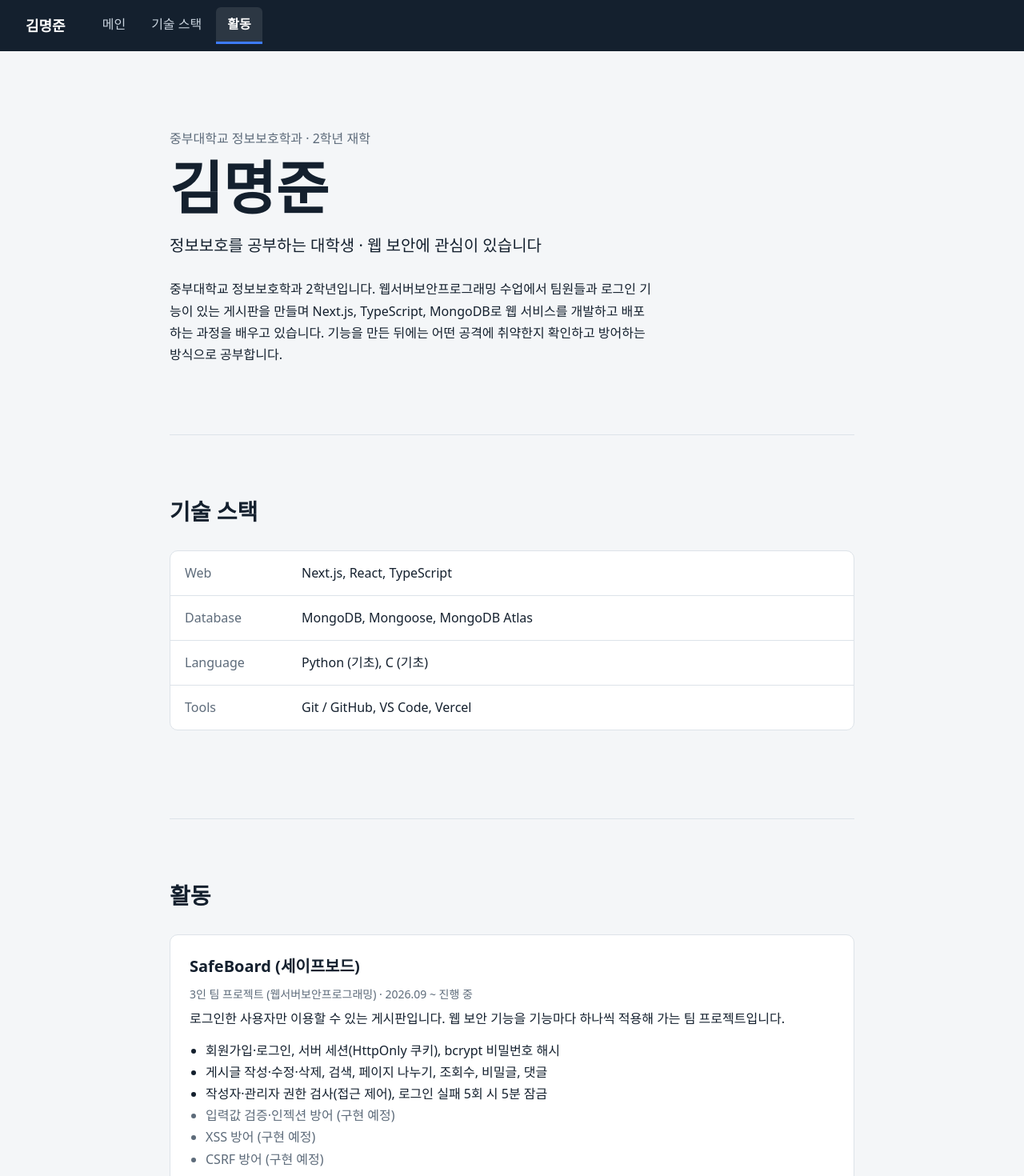
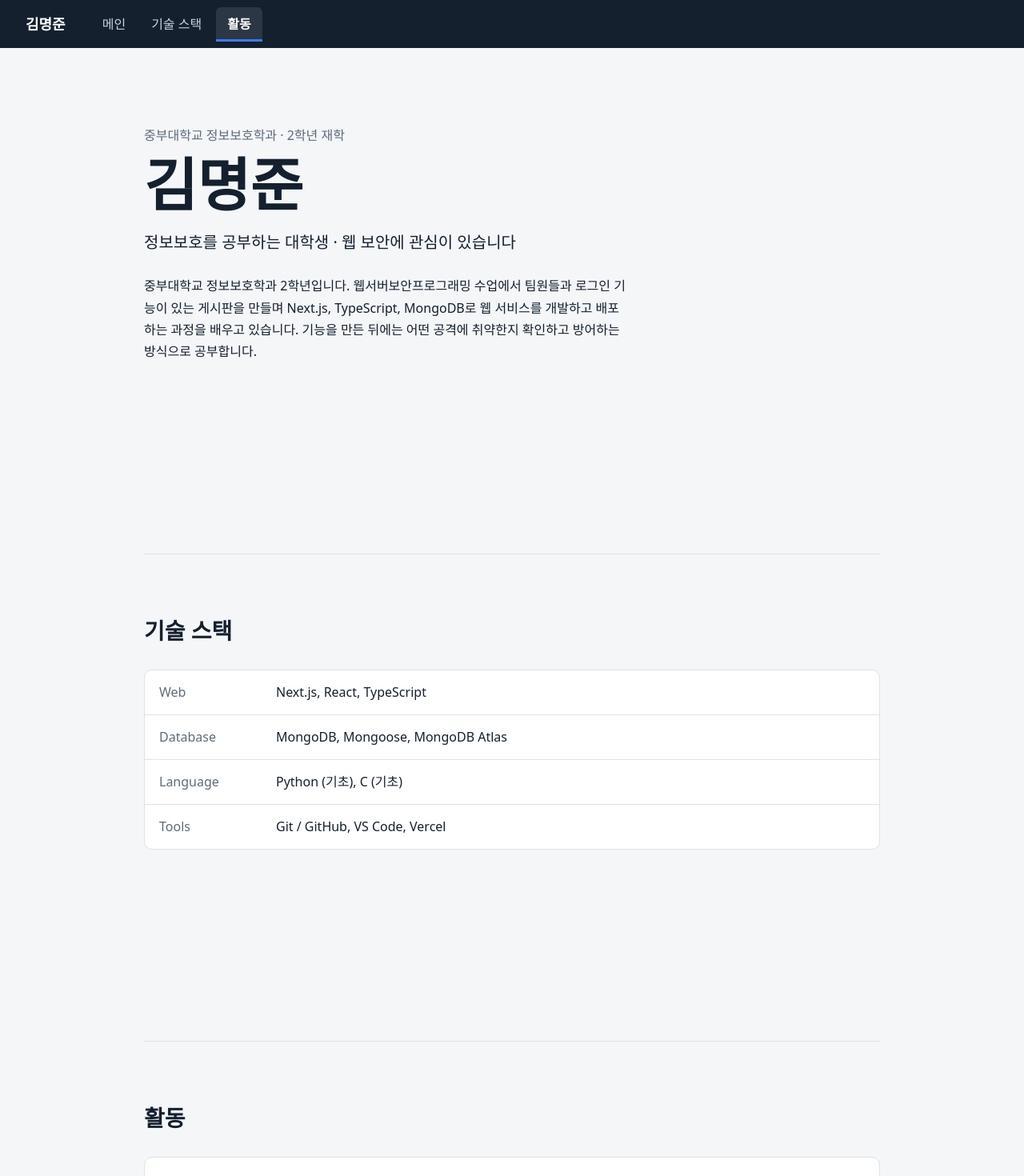
Before and after one commit to k35864316-spec/web_server_portfolio, a Next.js app: page / in a window 1280 px wide. Shown: the top 1470 px of the page at 80% size. Built offline with nearby package versions, Linux system fonts and the light colour scheme.

Commit message:
Rewrite styling in TypeScript (no CSS file), nav at top

```diff
--- a/src/app/globals.css
+++ /dev/null
@@ -1,53 +0,0 @@
-:root {
-  --bg: #f4f6f8; --panel: #fff; --ink: #14202e; --muted: #5d6b7a; --line: #dde3e9;
-  --side: #14202e; --side-ink: #c9d3de; --accent: #3d7bff;
-}
-* { box-sizing: border-box; }
-html { scroll-behavior: smooth; }
-body { margin: 0; background: var(--bg); color: var(--ink); font-family: system-ui, -apple-system, "Segoe UI", "Malgun Gothic", "Noto Sans KR", sans-serif; line-height: 1.7; }
-a { color: var(--accent); }
-button:focus-visible, a:focus-visible { outline: 3px solid var(--accent); outline-offset: 2px; }
-
-.shell { min-height: 100vh; }
-
-.side { position: sticky; top: 0; z-index: 5; height: 64px; background: var(--side); color: var(--side-ink); padding: 0 32px; display: flex; align-items: center; gap: 32px; overflow-x: auto; }
-.side-name { font-size: 18px; font-weight: 700; color: #fff; white-space: nowrap; }
-.side nav { display: flex; gap: 4px; }
-.side-btn { appearance: none; border: 0; background: transparent; color: inherit; font: inherit; white-space: nowrap; padding: 8px 14px; border-radius: 8px; cursor: pointer; border-bottom: 3px solid transparent; border-radius: 6px 6px 0 0; }
-.side-btn:hover { background: rgba(255, 255, 255, .08); }
-.side-btn.on { color: #fff; font-weight: 600; border-bottom-color: var(--accent); background: rgba(255, 255, 255, .1); }
-
-.content { padding: 0 32px; max-width: 920px; margin: 0 auto; }
-.block { scroll-margin-top: 64px; padding: 72px 0 56px; border-bottom: 1px solid var(--line); min-height: 60vh; }
-.block:last-child { border-bottom: 0; min-height: 80vh; }
-.hero { padding-top: 96px; }
-.school { margin: 0 0 8px; color: var(--muted); }
-.hero h1 { margin: 0; font-size: clamp(44px, 8vw, 72px); line-height: 1.1; }
-.tagline { margin: 16px 0 24px; font-size: 20px; }
-.intro { max-width: 38em; margin: 0; }
-.block h2 { margin: 0 0 24px; font-size: 28px; }
-
-.ledger { margin: 0; background: var(--panel); border: 1px solid var(--line); border-radius: 10px; }
-.ledger > div { display: grid; grid-template-columns: 130px minmax(0, 1fr); gap: 16px; padding: 14px 18px; border-bottom: 1px solid var(--line); }
-.ledger > div:last-child { border-bottom: 0; }
-.ledger dt { color: var(--muted); }
-.ledger dd { margin: 0; font-weight: 500; }
-
-.activity { background: var(--panel); border: 1px solid var(--line); border-radius: 10px; padding: 22px 24px; }
-.activity + .activity { margin-top: 20px; }
-.activity h3 { margin: 0; font-size: 20px; }
-.activity p { margin: 6px 0; }
-.activity ul { margin: 12px 0; padding-left: 20px; }
-.sub { color: var(--muted); font-size: 14px; }
-.pending { color: var(--muted); }
-.todo { color: var(--muted); }
-.links { display: flex; gap: 18px; font-weight: 600; }
-
-@media (max-width: 760px) {
-  .side { padding: 0 14px; gap: 14px; height: 56px; }
-  .side-name { font-size: 16px; }
-  .content { padding: 0 18px; }
-  .block { padding: 56px 0 40px; min-height: 0; scroll-margin-top: 56px; }
-  .ledger > div { grid-template-columns: 96px minmax(0, 1fr); }
-}
-@media (prefers-reduced-motion: reduce) { html { scroll-behavior: auto; } }
--- a/src/app/layout.tsx
+++ b/src/app/layout.tsx
@@ -1,5 +1,5 @@
 import type { Metadata } from "next";
-import "./globals.css";
+import { S } from "@/lib/theme";
 
 export const metadata: Metadata = {
   title: "김명준 · 포트폴리오",
@@ -9,7 +9,7 @@ export const metadata: Metadata = {
 export default function RootLayout({ children }: { children: React.ReactNode }) {
   return (
     <html lang="ko">
-      <body>{children}</body>
+      <body style={S.body}>{children}</body>
     </html>
   );
 }
--- a/src/app/page.tsx
+++ b/src/app/page.tsx
@@ -1,54 +1,58 @@
 import Sidebar from "@/components/Sidebar";
 import { PROFILE as p } from "@/lib/profileData";
+import { C, S } from "@/lib/theme";
 
 export default function Home() {
   return (
-    <div className="shell">
+    <>
       <Sidebar name={p.name} />
-      <main className="content">
-        <section id="main" className="block hero">
-          <p className="school">{p.school}</p>
-          <h1>{p.name}</h1>
-          <p className="tagline">{p.tagline}</p>
-          <p className="intro">{p.intro}</p>
+      <main style={S.content}>
+        <section id="main" style={{ ...S.block, paddingTop: "clamp(56px, 10vw, 96px)", minHeight: "60vh" }}>
+          <p style={{ margin: "0 0 8px", color: C.muted }}>{p.school}</p>
+          <h1 style={{ margin: 0, fontSize: "clamp(44px, 9vw, 72px)", lineHeight: 1.1 }}>{p.name}</h1>
+          <p style={{ margin: "16px 0 24px", fontSize: 20 }}>{p.tagline}</p>
+          <p style={{ maxWidth: "38em", margin: 0 }}>{p.intro}</p>
         </section>
 
-        <section id="skills" className="block">
-          <h2>기술 스택</h2>
-          <dl className="ledger">
-            {p.skills.map((s) => (
-              <div key={s.group}>
-                <dt>{s.group}</dt>
-                <dd>{s.items.join(", ")}</dd>
+        <section id="skills" style={{ ...S.block, minHeight: "60vh" }}>
+          <h2 style={S.h2}>기술 스택</h2>
+          <dl style={S.ledger}>
+            {p.skills.map((s, idx) => (
+              <div
+                key={s.group}
+                style={{ ...S.ledgerRow, borderBottom: idx === p.skills.length - 1 ? 0 : `1px solid ${C.line}` }}
+              >
+                <dt style={{ color: C.muted }}>{s.group}</dt>
+                <dd style={{ margin: 0, fontWeight: 500 }}>{s.items.join(", ")}</dd>
               </div>
             ))}
           </dl>
         </section>
 
-        <section id="activities" className="block">
-          <h2>활동</h2>
+        <section id="activities" style={{ ...S.block, borderBottom: 0, minHeight: "80vh" }}>
+          <h2 style={S.h2}>활동</h2>
           {p.projects.map((pr) => (
-            <article key={pr.title} className="activity">
-              <h3>{pr.title}</h3>
-              <p className="sub">{pr.role} · {pr.period}</p>
-              <p>{pr.summary}</p>
-              <ul>
+            <article key={pr.title} style={S.card}>
+              <h3 style={{ margin: 0, fontSize: 20 }}>{pr.title}</h3>
+              <p style={S.sub}>{pr.role} · {pr.period}</p>
+              <p style={{ margin: "6px 0" }}>{pr.summary}</p>
+              <ul style={{ margin: "12px 0", paddingLeft: 20 }}>
                 {pr.points.map((x) => (
-                  <li key={x.text} className={x.done ? "" : "todo"}>
+                  <li key={x.text} style={x.done ? undefined : { color: C.muted }}>
                     {x.text}
-                    {!x.done && <span className="pending"> (구현 예정)</span>}
+                    {!x.done && " (구현 예정)"}
                   </li>
                 ))}
               </ul>
-              <p className="sub">사용 기술: {pr.stack.join(", ")}</p>
-              <p className="links">
-                {pr.repo && <a href={pr.repo} target="_blank" rel="noreferrer">저장소</a>}
-                {pr.demo && <a href={pr.demo} target="_blank" rel="noreferrer">배포 주소</a>}
+              <p style={S.sub}>사용 기술: {pr.stack.join(", ")}</p>
+              <p style={{ display: "flex", gap: 18, margin: "6px 0 0" }}>
+                {pr.repo && <a href={pr.repo} target="_blank" rel="noreferrer" style={S.link}>저장소</a>}
+                {pr.demo && <a href={pr.demo} target="_blank" rel="noreferrer" style={S.link}>배포 주소</a>}
               </p>
             </article>
           ))}
         </section>
       </main>
-    </div>
+    </>
   );
 }
--- a/src/components/Sidebar.tsx
+++ b/src/components/Sidebar.tsx
@@ -1,6 +1,7 @@
 "use client";
 
 import { useEffect, useState } from "react";
+import { C, NAV_HEIGHT } from "@/lib/theme";
 
 const ITEMS = [
   { id: "main", label: "메인" },
@@ -8,8 +9,10 @@ const ITEMS = [
   { id: "activities", label: "활동" },
 ];
 
+/** 페이지 맨 위에 고정되는 메뉴. 버튼을 누르면 해당 내용으로 이동한다. */
 export default function Sidebar({ name }: { name: string }) {
   const [active, setActive] = useState("main");
+  const [hover, setHover] = useState<string | null>(null);
 
   useEffect(() => {
     // 화면 위쪽 35% 지점을 지난 마지막 섹션을 현재 위치로 본다.
@@ -18,9 +21,11 @@ export default function Sidebar({ name }: { name: string }) {
       let cur = ITEMS[0].id;
       for (const i of ITEMS) {
         const el = document.getElementById(i.id);
-        if (el && el.getBoundingClientRect().top <= line + 0) cur = i.id;
+        if (el && el.getBoundingClientRect().top <= line) cur = i.id;
       }
-      if (window.innerHeight + window.scrollY >= document.documentElement.scrollHeight - 2) cur = ITEMS[ITEMS.length - 1].id;
+      if (window.innerHeight + window.scrollY >= document.documentElement.scrollHeight - 2) {
+        cur = ITEMS[ITEMS.length - 1].id;
+      }
       setActive(cur);
     }
     update();
@@ -37,21 +42,53 @@ export default function Sidebar({ name }: { name: string }) {
   }
 
   return (
-    <aside className="side">
-      <div className="side-name">{name}</div>
-      <nav aria-label="페이지 이동">
-        {ITEMS.map((i) => (
+    <header
+      style={{
+        position: "sticky",
+        top: 0,
+        zIndex: 10,
+        height: NAV_HEIGHT,
+        background: C.bar,
+        color: C.barInk,
+        display: "flex",
+        alignItems: "center",
+        gap: "clamp(12px, 3vw, 32px)",
+        padding: "0 clamp(12px, 3vw, 32px)",
+        overflowX: "auto",
+      }}
+    >
+      <strong style={{ color: "#fff", fontSize: 18, whiteSpace: "nowrap" }}>{name}</strong>
+      <nav aria-label="페이지 이동" style={{ display: "flex", gap: 4 }}>
+        {ITEMS.map((i) => {
+          const on = active === i.id;
+          return (
             <button
               key={i.id}
               type="button"
               onClick={() => go(i.id)}
-            className={active === i.id ? "side-btn on" : "side-btn"}
-            aria-current={active === i.id ? "true" : undefined}
+              onMouseEnter={() => setHover(i.id)}
+              onMouseLeave={() => setHover(null)}
+              aria-current={on ? "true" : undefined}
+              style={{
+                appearance: "none",
+                border: 0,
+                borderBottom: `3px solid ${on ? C.accent : "transparent"}`,
+                borderRadius: "6px 6px 0 0",
+                background: on ? "rgba(255,255,255,.1)" : hover === i.id ? "rgba(255,255,255,.08)" : "transparent",
+                color: on ? "#fff" : "inherit",
+                fontFamily: "inherit",
+                fontSize: 16,
+                fontWeight: on ? 600 : 400,
+                whiteSpace: "nowrap",
+                padding: "8px 14px",
+                cursor: "pointer",
+              }}
             >
               {i.label}
             </button>
-        ))}
+          );
+        })}
       </nav>
-    </aside>
+    </header>
   );
 }
--- /dev/null
+++ b/src/lib/theme.ts
@@ -0,0 +1,30 @@
+import type { CSSProperties } from "react";
+
+/** 색과 공통 스타일. CSS 파일 대신 TypeScript 객체로 관리한다. */
+export const C = {
+  bg: "#f4f6f8",
+  panel: "#ffffff",
+  ink: "#14202e",
+  muted: "#5d6b7a",
+  line: "#dde3e9",
+  bar: "#14202e",
+  barInk: "#c9d3de",
+  accent: "#3d7bff",
+} as const;
+
+export const FONT =
+  'system-ui, -apple-system, "Segoe UI", "Malgun Gothic", "Noto Sans KR", sans-serif';
+
+export const NAV_HEIGHT = 60;
+
+export const S: Record<string, CSSProperties> = {
+  body: { margin: 0, background: C.bg, color: C.ink, fontFamily: FONT, lineHeight: 1.7 },
+  content: { maxWidth: 920, margin: "0 auto", padding: "0 clamp(16px, 4vw, 32px)" },
+  block: { scrollMarginTop: NAV_HEIGHT, padding: "clamp(48px, 8vw, 72px) 0 clamp(36px, 6vw, 56px)", borderBottom: `1px solid ${C.line}` },
+  h2: { margin: "0 0 24px", fontSize: 28 },
+  ledger: { margin: 0, background: C.panel, border: `1px solid ${C.line}`, borderRadius: 10 },
+  ledgerRow: { display: "grid", gridTemplateColumns: "minmax(84px, 130px) minmax(0, 1fr)", gap: 16, padding: "14px 18px" },
+  card: { background: C.panel, border: `1px solid ${C.line}`, borderRadius: 10, padding: "22px 24px", marginBottom: 20 },
+  sub: { color: C.muted, fontSize: 14, margin: "6px 0" },
+  link: { color: C.accent, fontWeight: 600 },
+};
```
Lines whose indentation alone changed are shown as unchanged.
